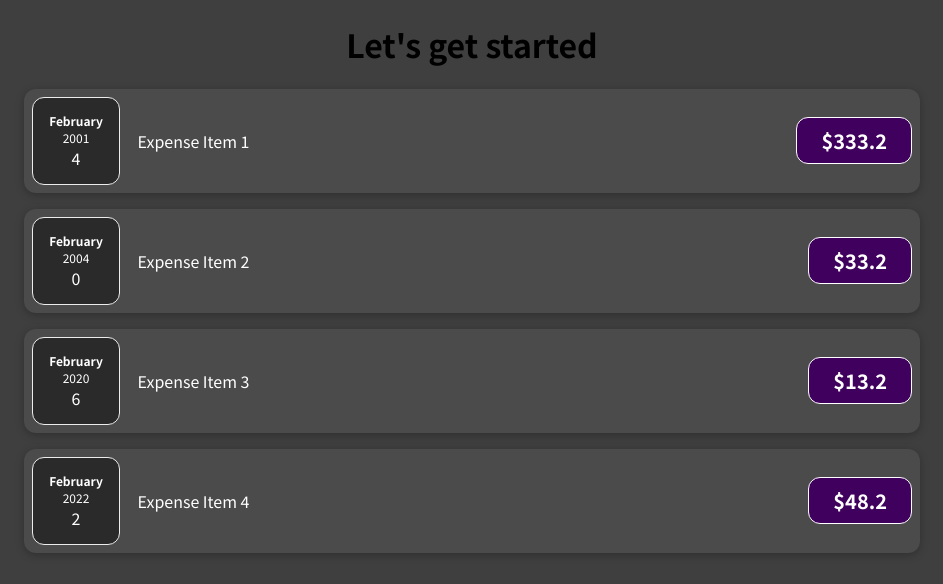
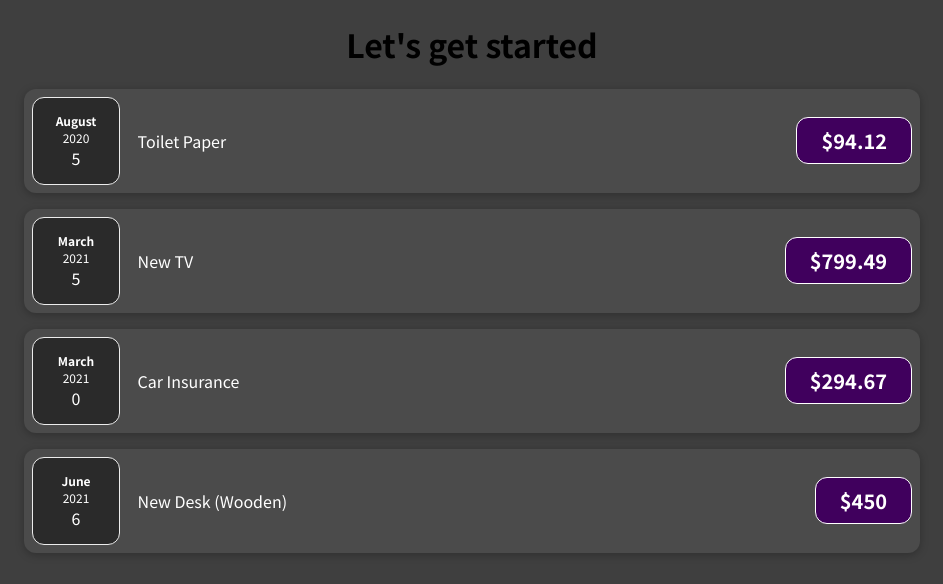
Before and after one commit to naveedHashmi/expense-tracker-react, a React (Create React App) app: page / in a window 1280 px wide. Shown: the top 584 px of the page, without its empty margins (168-1111 px from the left). Built offline with nearby package versions, Linux system fonts and the light colour scheme.

Commit message:
Load dummy data

```diff
--- a/src/App.js
+++ b/src/App.js
@@ -1,14 +1,9 @@
 import ExpenseItem from './components/ExpenseItem';
+import expences from './data/expenses'
 
 import './App.css';
 
 function App() {
-  const expences = [
-    {id: 'e1', title: 'Expense Item 1', amount: 333.2, date: new Date(2001, 1, 1) },
-    {id: 'e2', title: 'Expense Item 2', amount: 33.2, date: new Date(2004, 1, 1) },
-    {id: 'e3', title: 'Expense Item 3', amount: 13.2, date: new Date(2020, 1, 1) },
-    {id: 'e4', title: 'Expense Item 4', amount: 48.2, date: new Date(2022, 1, 1) }
-  ]
   return (
     <div className="App">
       <h1>Let's get started</h1>
--- /dev/null
+++ b/src/data/expenses.js
@@ -0,0 +1,21 @@
+export default [
+  {
+    id: 'e1',
+    title: 'Toilet Paper',
+    amount: 94.12,
+    date: new Date(2020, 7, 14),
+  },
+  { id: 'e2', title: 'New TV', amount: 799.49, date: new Date(2021, 2, 12) },
+  {
+    id: 'e3',
+    title: 'Car Insurance',
+    amount: 294.67,
+    date: new Date(2021, 2, 28),
+  },
+  {
+    id: 'e4',
+    title: 'New Desk (Wooden)',
+    amount: 450,
+    date: new Date(2021, 5, 12),
+  },
+];
```
